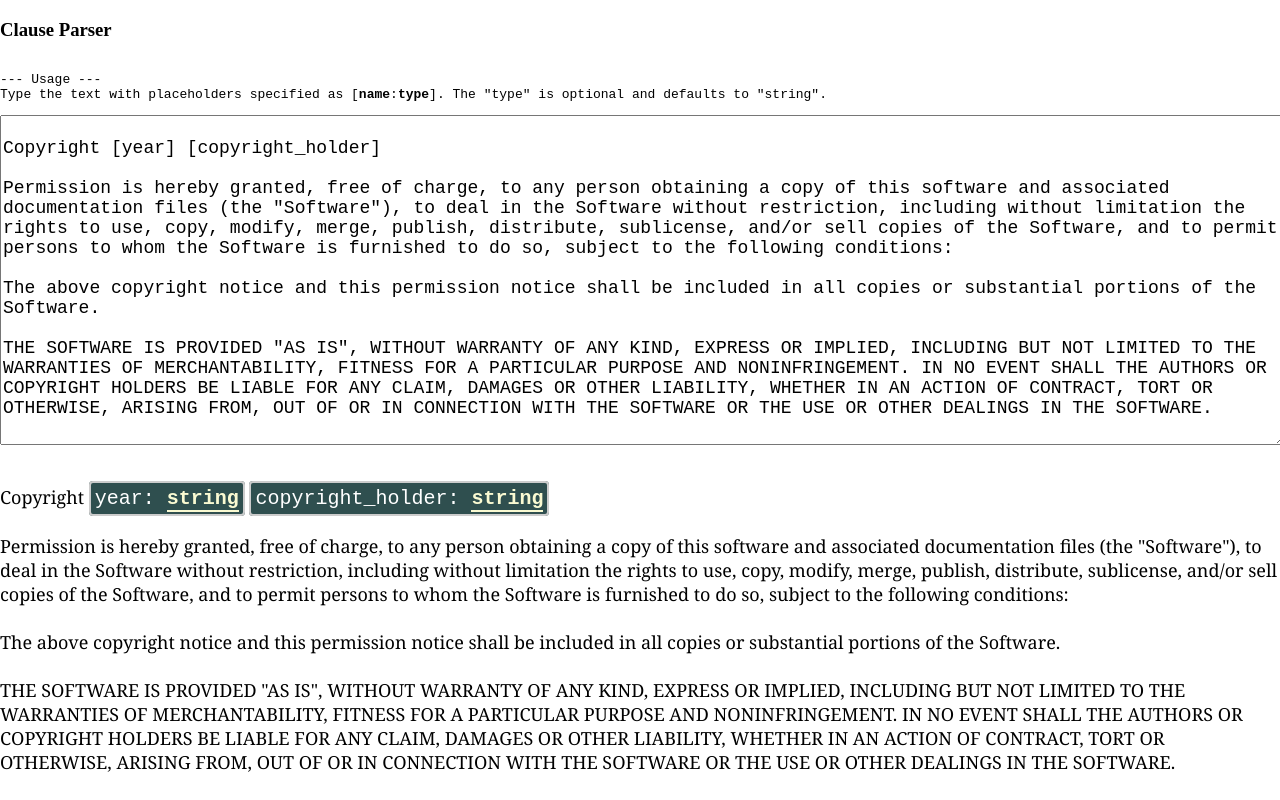
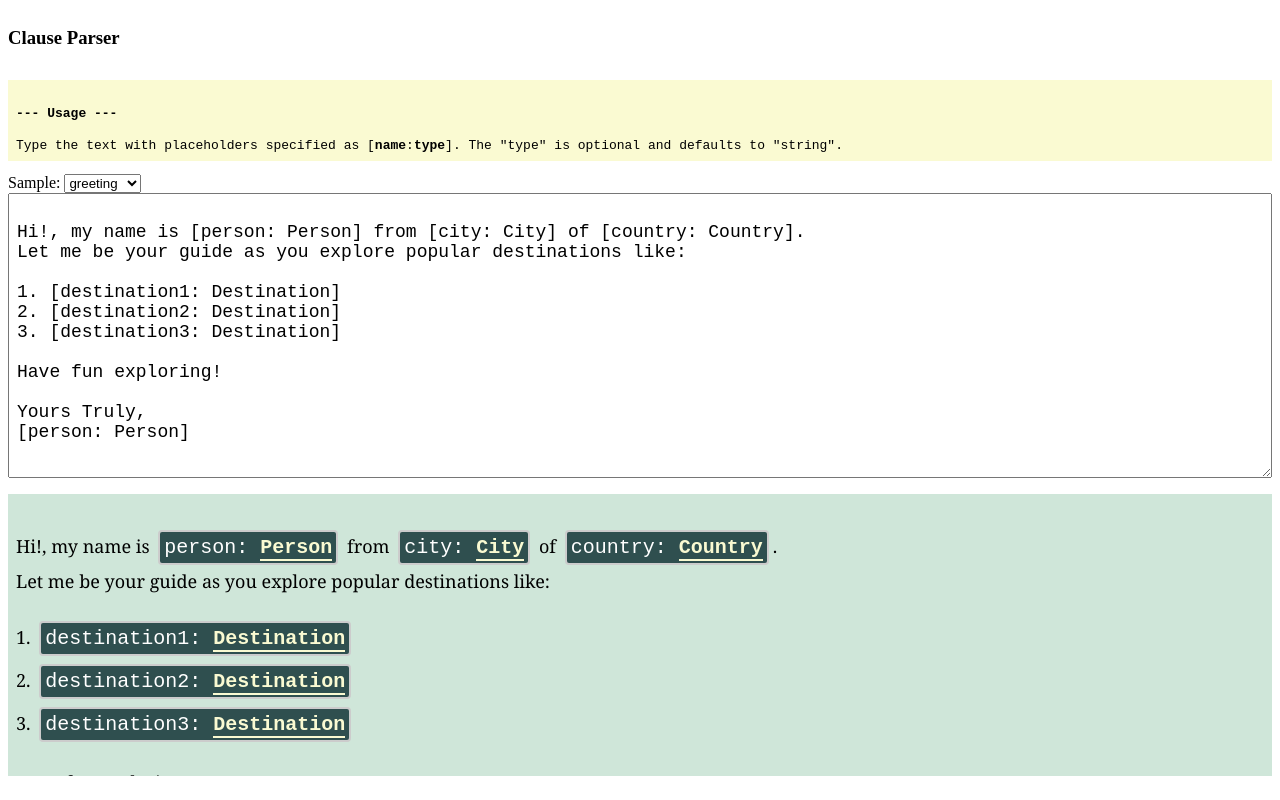
Before and after one commit to pavanpodila/clause-builder, a React (Create React App) app: page / in a window 1280 px wide. Built offline with nearby package versions, Linux system fonts and the light colour scheme.

Commit message:
more updates

```diff
--- a/public/index.html
+++ b/public/index.html
@@ -19,7 +19,7 @@
       work correctly both with client-side routing and a non-root public URL.
       Learn how to configure a non-root public URL by running `npm run build`.
     -->
-    <title>React App</title>
+    <title>Clause Parser</title>
   </head>
   <body>
     <noscript>
--- a/src/app.tsx
+++ b/src/app.tsx
@@ -1,9 +1,9 @@
 import { Observer, Provider } from 'mobx-react';
 import React from 'react';
 import styled from 'styled-components';
-import { Clause } from './clause';
-import { ClauseVisualizer } from './clause-visualizer';
-import { ClauseStore } from './store';
+import { Clause } from './clause/clause';
+import { ClauseVisualizer } from './clause/clause-visualizer';
+import { ClauseStore, SampleType } from './clause/store';
 
 const store = new ClauseStore();
 
@@ -11,6 +11,8 @@ const Container = styled.div`
     display: flex;
     flex-direction: column;
     height: 100vh;
+    padding: 0.5rem;
+    box-sizing: border-box;
 `;
 
 export class App extends React.Component {
@@ -19,13 +21,38 @@ export class App extends React.Component {
             <Provider store={store}>
                 <Container>
                     <h3>Clause Parser</h3>
-                    <pre style={{ whiteSpace: 'pre-wrap', maxWidth: '100%' }}>
-                        --- Usage ---
-                        {'\n'}
+                    <pre
+                        style={{
+                            whiteSpace: 'pre-wrap',
+                            maxWidth: '100%',
+                            background: 'lightgoldenrodyellow',
+                            padding: '0.5rem',
+                        }}
+                    >
+                        <h4>--- Usage ---</h4>
                         Type the text with placeholders specified as [<strong>name</strong>:
                         <strong>type</strong>
                         ]. The "type" is optional and defaults to "string".
                     </pre>
+
+                    <Observer>
+                        {() => (
+                            <div>
+                                {'Sample: '}
+                                <select
+                                    value={store.sample}
+                                    onChange={this.onSampleChanged}
+                                    style={{ alignSelf: 'flex-start' }}
+                                >
+                                    {Object.keys(store.samples).map(key => (
+                                        <option value={key} key={key}>
+                                            {key}
+                                        </option>
+                                    ))}
+                                </select>
+                            </div>
+                        )}
+                    </Observer>
 
                     <Clause style={{ flex: 1 }} />
 
@@ -42,4 +69,8 @@ export class App extends React.Component {
             </Provider>
         );
     }
+
+    private onSampleChanged = (event: React.ChangeEvent<HTMLSelectElement>) => {
+        store.setSample(event.target.value as SampleType);
+    };
 }
--- a/src/clause-visualizer.tsx
+++ b/src/clause/clause-visualizer.tsx
@@ -1,6 +1,6 @@
 import React from 'react';
 import styled, { Styles } from 'styled-components';
-import { Tag } from './clause-parser';
+import { Tag } from './parser';
 import { ParseError } from './store';
 
 const TagItem = styled.span`
@@ -11,12 +11,25 @@ const TagItem = styled.span`
     background: darkslategray;
     color: white;
     padding: 0.25rem;
+    margin: 0.25rem;
+    display: inline-block;
 `;
 
 const TagType = styled.span`
     border-bottom: 2px solid lightgoldenrodyellow;
     color: lightgoldenrodyellow;
     font-weight: bold;
+`;
+
+const PreContainer = styled.pre`
+    margin: 1rem 0;
+    font-family: Georgia, sans-serif;
+    font-size: 18px;
+    white-space: pre-wrap;
+    overflow: auto;
+
+    background: #cfe6d9;
+    padding: 0.5rem;
 `;
 
 interface Props {
@@ -29,20 +42,21 @@ export class ClauseVisualizer extends React.Component<Props> {
         const { items, error } = this.props;
 
         if (error) {
-            return `Failed: ${error.message}`;
+            return (
+                <PreContainer
+                    style={{
+                        color: 'red',
+                        ...this.props.style,
+                    }}
+                >
+                    {`Location: ${error.start.line}:${error.start.column}`}
+                    {`\n${error.message}`}
+                </PreContainer>
+            );
         }
 
         return (
-            <pre
-                style={{
-                    margin: '1rem 0',
-                    fontFamily: 'Georgia',
-                    fontSize: 18,
-                    whiteSpace: 'pre-wrap',
-                    overflow: 'auto',
-                    ...this.props.style,
-                }}
-            >
+            <PreContainer style={this.props.style}>
                 {items.map(item => {
                     if (typeof item === 'string') {
                         return item as string;
@@ -56,7 +70,7 @@ export class ClauseVisualizer extends React.Component<Props> {
                         </TagItem>
                     );
                 })}
-            </pre>
+            </PreContainer>
         );
     }
 }
--- a/src/clause.tsx
+++ b/src/clause/clause.tsx
@@ -7,6 +7,9 @@ const TextBlock = styled.textarea`
     width: 100%;
     font-family: 'PT Mono', 'Courier New', monospace;
     font-size: 18px;
+    box-sizing: border-box;
+    margin: 0;
+    padding: 0.5rem;
 `;
 
 @inject('store')
--- a/src/sample.ts
+++ b/src/clause/samples.ts
@@ -1,9 +1,25 @@
-export const sampleText = `
-Copyright [year] [copyright_holder]
+export const samples = {
+    simple: `The weather at [city: City] is [temp: Temperature][unit: TemperatureUnit]`,
+    copyright: `
+Copyright [year:Date] [copyright_holder]
 
 Permission is hereby granted, free of charge, to any person obtaining a copy of this software and associated documentation files (the "Software"), to deal in the Software without restriction, including without limitation the rights to use, copy, modify, merge, publish, distribute, sublicense, and/or sell copies of the Software, and to permit persons to whom the Software is furnished to do so, subject to the following conditions:
 
 The above copyright notice and this permission notice shall be included in all copies or substantial portions of the Software.
 
 THE SOFTWARE IS PROVIDED "AS IS", WITHOUT WARRANTY OF ANY KIND, EXPRESS OR IMPLIED, INCLUDING BUT NOT LIMITED TO THE WARRANTIES OF MERCHANTABILITY, FITNESS FOR A PARTICULAR PURPOSE AND NONINFRINGEMENT. IN NO EVENT SHALL THE AUTHORS OR COPYRIGHT HOLDERS BE LIABLE FOR ANY CLAIM, DAMAGES OR OTHER LIABILITY, WHETHER IN AN ACTION OF CONTRACT, TORT OR OTHERWISE, ARISING FROM, OUT OF OR IN CONNECTION WITH THE SOFTWARE OR THE USE OR OTHER DEALINGS IN THE SOFTWARE.
-`;
+`,
+    greeting: `
+Hi!, my name is [person: Person] from [city: City] of [country: Country].
+Let me be your guide as you explore popular destinations like:
+
+1. [destination1: Destination]
+2. [destination2: Destination]
+3. [destination3: Destination]
+
+Have fun exploring!
+
+Yours Truly,
+[person: Person]
+  `,
+};
--- a/src/store.ts
+++ b/src/clause/store.ts
@@ -1,6 +1,6 @@
 import { action, observable, reaction } from 'mobx';
-import { parse, Tag } from './clause-parser';
-import { sampleText } from './sample';
+import { parse, Tag } from './parser';
+import { samples } from './samples';
 
 export interface Location {
     line: number;
@@ -15,10 +15,11 @@ export class ParseError {
     }
 }
 
+export type SampleType = keyof typeof samples;
+
 // tslint:disable-next-line:max-classes-per-file
 export class ClauseStore {
-    @observable
-    public currentText = sampleText;
+    public samples = samples;
 
     @observable.ref
     public results: Array<string | Tag> = [];
@@ -26,11 +27,24 @@ export class ClauseStore {
     @observable.ref
     public error?: ParseError;
 
+    @observable
+    public sample: SampleType = 'greeting';
+
+    @observable
+    public currentText = samples[this.sample];
+
     constructor() {
         reaction(
             () => this.currentText,
             text => {
                 this.parseText(text);
+            },
+        );
+
+        reaction(
+            () => this.sample,
+            (sample: SampleType) => {
+                this.currentText = samples[sample];
             },
         );
 
@@ -52,4 +66,8 @@ export class ClauseStore {
     public setText(text: string) {
         this.currentText = text;
     }
+
+    public setSample(value: SampleType) {
+        this.sample = value;
+    }
 }
--- a/tslint.json
+++ b/tslint.json
@@ -10,7 +10,7 @@
             "config/**/*.js",
             "node_modules/**/*.ts",
             "coverage/lcov-report/*.js",
-            "src/clause-parser/*.js"
+            "src/clause/**/*.js"
         ]
     }
 }
```
Also changed, not shown: src/clause/parser/index.ts (renamed from src/clause-parser/index.ts), src/clause/parser/parser.js (renamed from src/clause-parser/parser.js), 1 other file (tests, documents, lock files or other folders).
